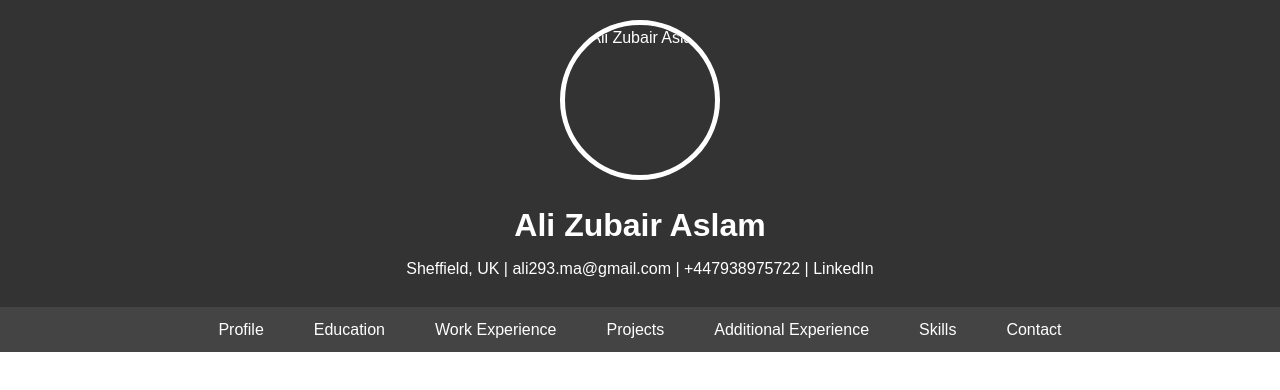
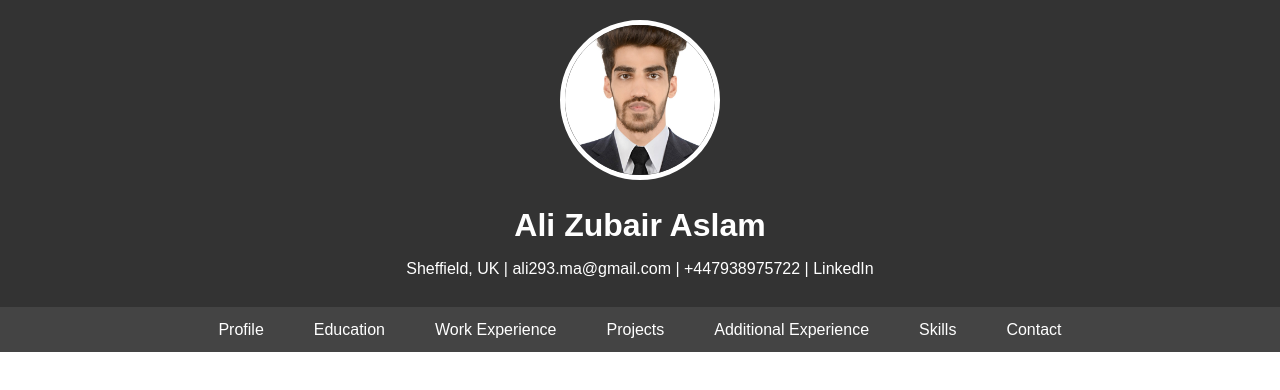
Before and after one commit to AliZ012/AliZ012.github.io, a plain HTML site: page index.html in a window 1280 px wide. Shown: the top 390 px of the page. Drawn offline with Linux system fonts and the light colour scheme.

Commit message:
index.html

```diff
--- a/index.html
+++ b/index.html
@@ -127,7 +127,7 @@
 </head>
 <body>
     <header>
-        <img src="your-photo.jpg" alt="Ali Zubair Aslam">
+        <img src="Profile.jpg" alt="Ali Zubair Aslam">
         <h1>Ali Zubair Aslam</h1>
         <p>Sheffield, UK | <a href="mailto:ali293.ma@gmail.com">ali293.ma@gmail.com</a> | +447938975722 | <a href="https://www.linkedin.com/in/ali-zubair-b2b132195">LinkedIn</a></p>
     </header>
```
